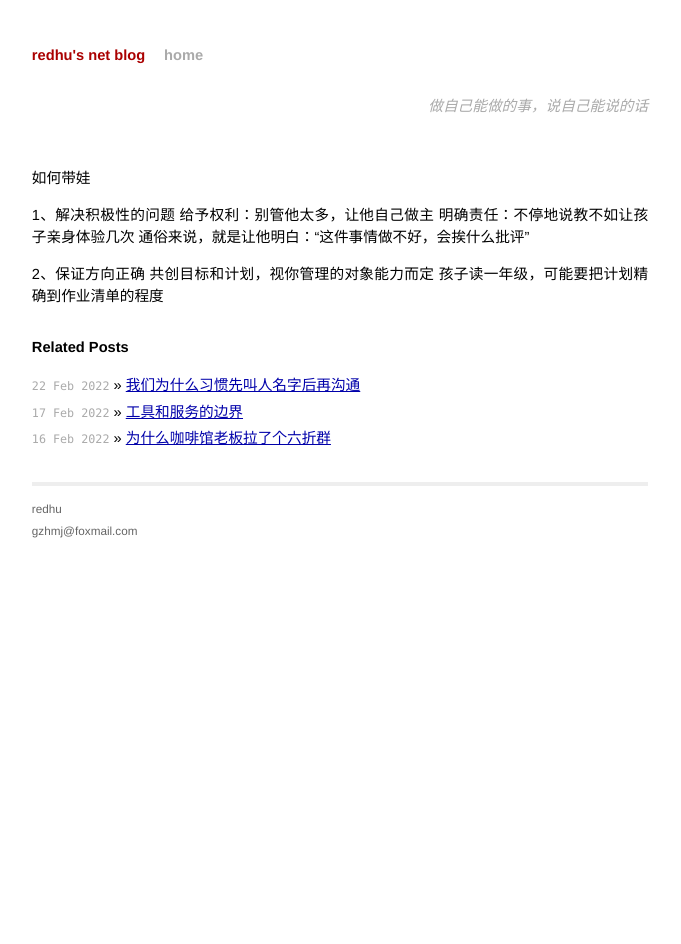
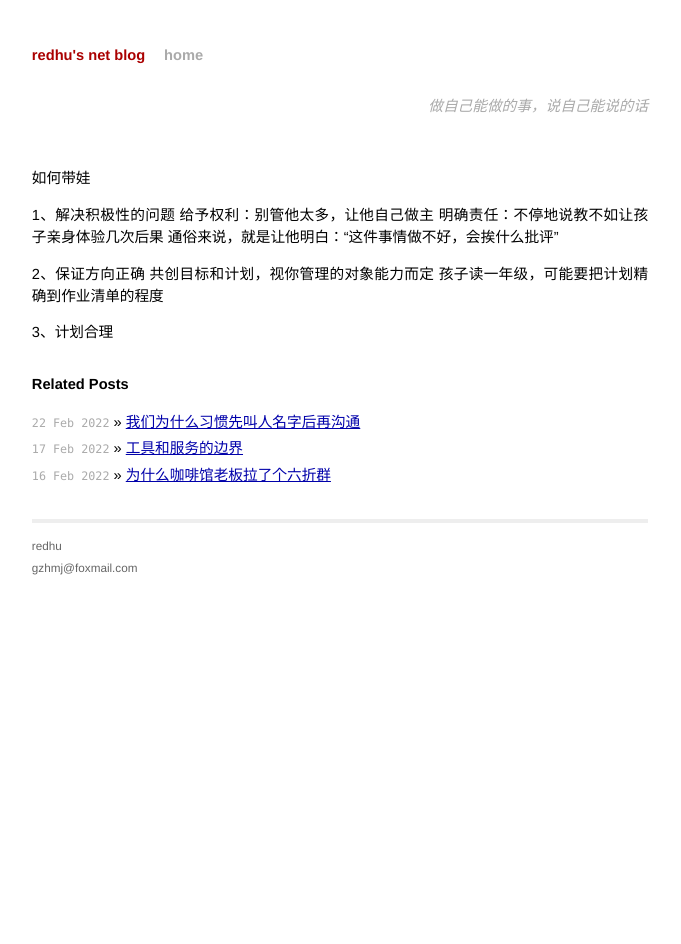
Before and after one commit to redhu/redhu.github.io, a Jekyll site: the page built from _posts/2022-5-11-带娃和带团队.md, in a window 1280 px wide. Shown: the whole page, without its empty margins (300-981 px from the left). Built offline with Jekyll 4.4.1, drawn with Linux system fonts in a browser that asks for light colours; our own code applies the rules of GitHub Pages for plain Markdown files; comment, search, counter and statistics services are not loaded.

Commit message:
add child edu

```diff
--- a/_posts/2022-5-11-带娃和带团队.md
+++ b/_posts/2022-5-11-带娃和带团队.md
@@ -2,9 +2,11 @@
 
 1、解决积极性的问题
 给予权利：别管他太多，让他自己做主
-明确责任：不停地说教不如让孩子亲身体验几次
+明确责任：不停地说教不如让孩子亲身体验几次后果
 通俗来说，就是让他明白：“这件事情做不好，会挨什么批评”
 
 2、保证方向正确
 共创目标和计划，视你管理的对象能力而定
 孩子读一年级，可能要把计划精确到作业清单的程度
+
+3、计划合理
```
